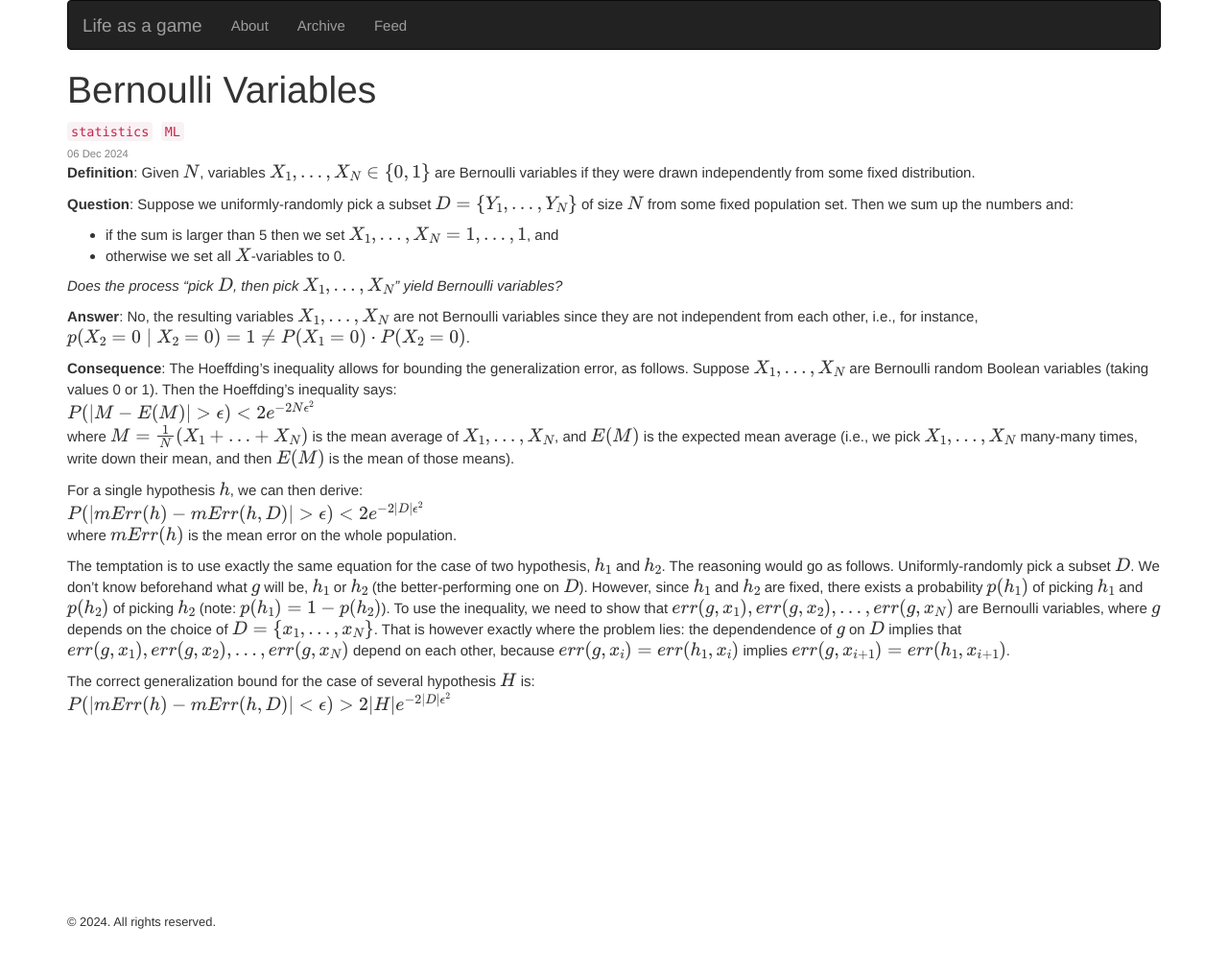
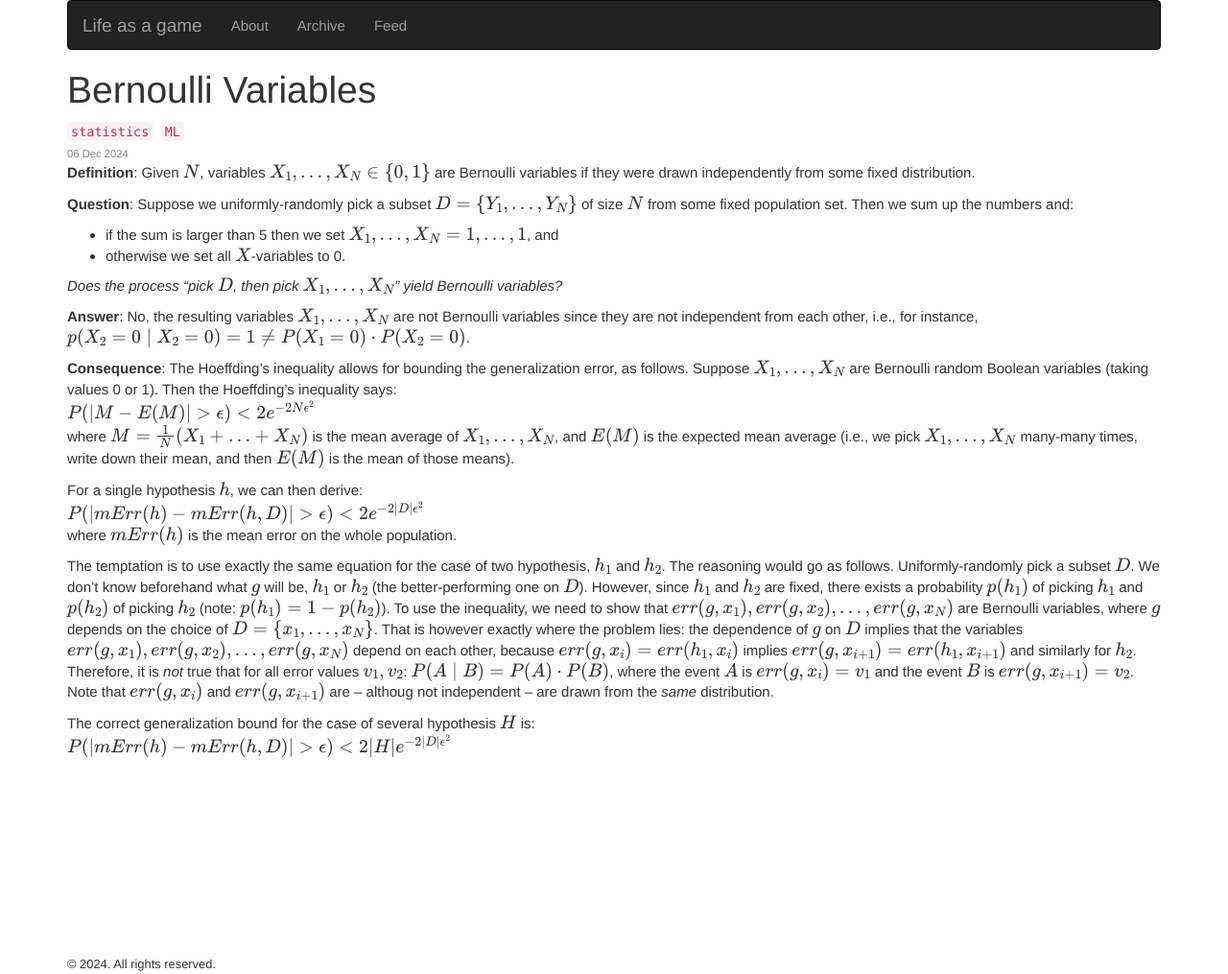
Before and after one commit to 5nizza/5nizza.github.io, a Jekyll site: the page built from _posts/zeta/2024-12-06-bernoulli-variables.md, in a window 1280 px wide. Shown: the whole page at 96% size. Built offline with Jekyll 4.4.1, drawn with Linux system fonts in a browser that asks for light colours; nearby versions of some CDN libraries; formulas are drawn with MathJax 3; before the commit the page ends 971 px from its top, so only the background shows below that.

Commit message:
bernoulli variables

```diff
--- a/_posts/zeta/2024-12-06-bernoulli-variables.md
+++ b/_posts/zeta/2024-12-06-bernoulli-variables.md
@@ -50,17 +50,17 @@ To use the inequality,
 we need to show that $err(g,x_1),err(g,x_2),\ldots,err(g,x_N)$ are Bernoulli variables,
 where $g$ depends on the choice of $D=\\{x_1,\ldots,x_N\\}$.
 That is however exactly where the problem lies:
-the dependendence of $g$ on $D$ implies that
+the dependence of $g$ on $D$ implies that the variables
 $err(g,x_1), err(g,x_2), \ldots,err(g,x_N)$ depend on each other,
-because $err(g,x_i) = err(h_1,x_i)$ implies $err(g,x_{i+1}) = err(h_1,x_{i+1})$.
-
-
-
-
+because $err(g,x_i) = err(h_1,x_i)$ implies $err(g,x_{i+1}) = err(h_1,x_{i+1})$ and similarly for $h_2$.
+Therefore, it is _not_ true that for all error values $v_1,v_2$:
+$P(A \mid B) = P(A) \cdot P(B)$,
+where the event $A$ is $err(g,x_i)=v_1$ and the event $B$ is $err(g,x_{i+1})=v_2$.
+Note that $err(g,x_i)$ and $err(g,x_{i+1})$ are -- althoug not independent -- are drawn from the _same_ distribution.
 
 The correct generalization bound for the case of several hypothesis $H$ is:
 <br/>
 $$
-P(|mErr(h) - mErr(h,D)| < \epsilon) > 2 |H| e^{-2|D|\epsilon^2}
+P(|mErr(h) - mErr(h,D)| > \epsilon) < 2 |H| e^{-2|D|\epsilon^2}
 $$
 <br/>
```
